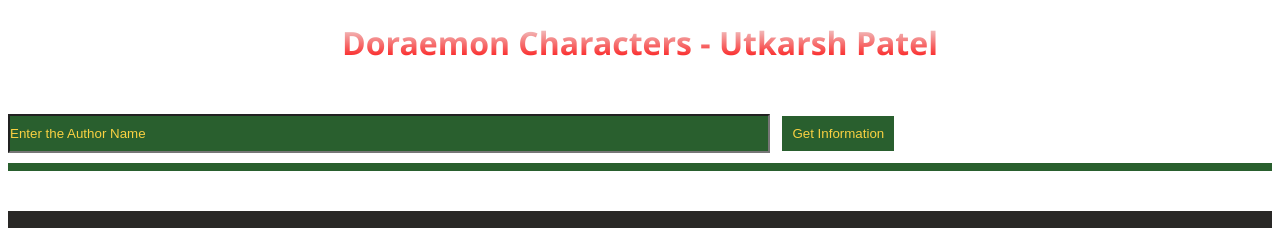
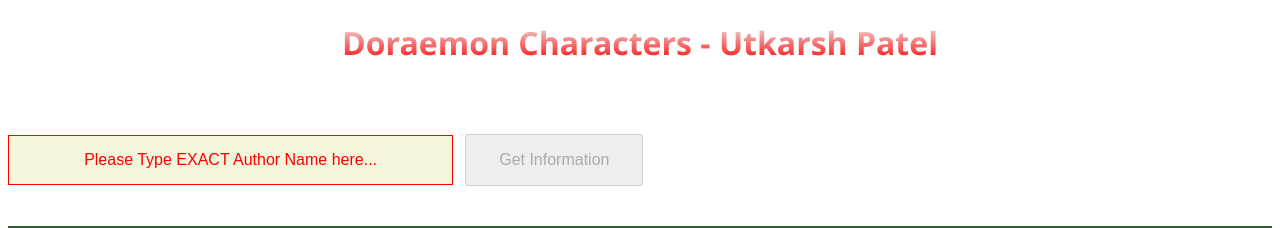
Before and after one commit to UtkarshPatel9934/Utkarsh_Patel_WEB601Assignments, an Angular app in the folder U_Patel_DoraemonCharacter/: page / in a window 1280 px wide. Shown: the top 228 px of the page. Built offline with nearby package versions, Linux system fonts and the light colour scheme.

Commit message:
Added the completed code along with Bonus Part

```diff
--- a/U_Patel_DoraemonCharacter/src/app/app.module.ts
+++ b/U_Patel_DoraemonCharacter/src/app/app.module.ts
@@ -6,13 +6,15 @@
 import { ContentListComponent } from './content-list/content-list.component';
 import { ContentCardComponent } from './content-card/content-card.component';
 import { FilterPipePipe } from './pipes/filter-pipe.pipe';
+import { ApplyBorderPipePipe } from './pipes/apply-border-pipe.pipe';
 
 @NgModule({
   declarations: [
     AppComponent,
     ContentListComponent,
     ContentCardComponent,
-    FilterPipePipe
+    FilterPipePipe,
+    ApplyBorderPipePipe
   ],
   imports: [
     BrowserModule,
--- a/U_Patel_DoraemonCharacter/src/app/content-list/content-list.component.html
+++ b/U_Patel_DoraemonCharacter/src/app/content-list/content-list.component.html
@@ -5,14 +5,21 @@
 		<!-- [class.even]="even" [class.odd]="odd" [charactersContent]="item"></app-content-card> -->
 <!-- </div> -->
 
-<div>
-	<!-- <label for="text" ></label> &nbsp; -->
-	<input id="inputBox" #getUserInput placeholder="Enter the Author Name" #getInputFromUser id="text" type="text" value="{{displayValue}}"> &nbsp;
-	<button class="getUserInputBtn" type="button" (click)="getValue(getUserInput.value)">{{displayValue ? displayValue : 'Get Information'}}</button>
+
+<div id="shortNote">
+	{{disabledMsg}}
 </div>
 
+<div>
+	<input id="inputBox" #getUserInput placeholder="Please Type EXACT Author Name here..." #getInputFromUser id="text" type="text" value="{{displayValue}}" (keyup)="unBlockBtn()"> &nbsp;
+	<button disabled="disabled" class="getUserInputBtn" type="button" (click)="getValue(getUserInput.value); getDisabledMessage(); foundMsg();provideInputValueToPipe(getUserInput.value)">{{displayValue ? displayValue : 'Get Information'}}</button>
+</div>
 
-
+<div>
+		<h2>{{foundContentMsg}}</h2>
+		<!-- <h1>Below is Content with same Author, which you are looking for:</h1> -->
+		<app-content-card class="applyThickBorder" *ngFor="let item of doraemonCharacters | applyBorderPipe:valueToPipe;" [charactersContent]="item"></app-content-card>
+</div>
 <hr>
 <h1>Filterd Content Type: "Men"</h1>
 <div>
--- a/U_Patel_DoraemonCharacter/src/app/content-list/content-list.component.scss
+++ b/U_Patel_DoraemonCharacter/src/app/content-list/content-list.component.scss
@@ -1,3 +1,12 @@
+
+
+:host{
+	#shortNote{
+		padding: 10px;
+		font-family: 'Segoe UI', Tahoma, Geneva, Verdana, sans-serif;
+		color: red;
+		font-size: 25px;
+	}
 	h1{
 		margin-top: 40px;
 		text-align: center;
@@ -8,14 +17,21 @@
 		background-color: #292826;
 		padding: 10px 0;
 	}
+	h2{
+		margin-top: 40px;
+		text-align: center;
+		font-size: 30px;
+		font-family: 'Segoe UI', Tahoma, Geneva, Verdana, sans-serif;
+		color: #F9D142;
+		letter-spacing: 10px;
+		background-color: #292826;
+		// padding: 10px 0;
+	}
 
 	hr{
 		margin: 10px 0;
 		border: 4px solid #295F2E;
 	}
-
-
-:host{
 	.menCards{
 		color: #0063B2;
 		background-color: #9CC3D5;
@@ -28,22 +44,31 @@
 		color: #2BAE66;
 		background-color: #FCF6F5;
 	}
-}
 
 	input{
-	width: 60%;
-	margin: 0 auto;
-	background-color: #295F2E;
-	color: #F9D142;
-	padding: 10px 0;
+		background-color: beige;
+		border: 1px solid red;
+		width: 30%;
+		padding: 15px 32px;
+		text-align: center;
+		text-decoration: none;
+		display: inline-block;
+		font-size: 16px;
 	}
 	input::placeholder{
-	color: #F9D142;
+		color: #ff0000;
 	}
 
 	.getUserInputBtn{
-	color: #F9D142;
-	background-color: #295F2E;
-	padding: 10px;
-	border: 0;
+		padding: 15px 32px;
+		text-align: center;
+		text-decoration: none;
+		display: inline-block;
+		font-size: 16px;
 	}
+
+
+	.applyThickBorder{
+		border: 15px solid rgb(17, 255, 0);
+	}
+}
--- a/U_Patel_DoraemonCharacter/src/app/content-list/content-list.component.ts
+++ b/U_Patel_DoraemonCharacter/src/app/content-list/content-list.component.ts
@@ -80,27 +80,62 @@
   }
 
 
-
   displayValue = '';
   getValue(input:string)
   {
     let inputBox = (<HTMLInputElement>document.querySelector('input'));
+    let buttonSelector = (<HTMLButtonElement>document.querySelector('button'));
     this.doraemonCharacters.forEach(e => {
       if(e.author === input)
       {
-        this.displayValue = `Content item exists with the Author ${input}`
+        this.displayValue = `Content item exists with the Author Name: "${input}"`
         inputBox.style.color = "blue";
-        return  this.displayValue;
-
+        buttonSelector.style.color = "blue";
+        buttonSelector.disabled = true;
+        return this.displayValue;
       }
       else
       {
-        this.displayValue = `Content item doesn't exists with the Author ${input}`;
+        this.displayValue = `Content item doesn't exists with the Author Name: "${input}"`
         inputBox.style.color = "gray";
-        return  this.displayValue;
+        inputBox.style.color = "gray";
+        buttonSelector.disabled = true;
+        return this.displayValue;
       }
     })
   }
+
+  disabledMsg = ""
+  getDisabledMessage()
+        {
+          this.disabledMsg = `Note: Try to reload a page after clicking the Button one time!
+          it's automatically Disabled on just 1st Click!`
+          return this.disabledMsg;
+        };
+
+  unBlockBtn()
+        {
+          let buttonSelector = (<HTMLButtonElement>document.querySelector('button'));
+          buttonSelector.disabled = false;
+        }
+
+
+        valueToPipe = '';
+  provideInputValueToPipe(input:string):string
+  {
+    this.valueToPipe = input
+      return this.valueToPipe;
+  }
+
+
+  foundContentMsg = ""
+  foundMsg()
+  {
+    this.foundContentMsg = `Below is Content with same Author, which you are looking for:`
+    return this.foundContentMsg;
+  }
+
+
 
   ngOnInit(): void {
 
--- /dev/null
+++ b/U_Patel_DoraemonCharacter/src/app/pipes/apply-border-pipe.pipe.ts
@@ -0,0 +1,14 @@
+import { Pipe, PipeTransform } from '@angular/core';
+import { Content } from '../models/content';
+@Pipe({
+  name: 'applyBorderPipe'
+})
+export class ApplyBorderPipePipe implements PipeTransform {
+
+  transform(charactersContent:Content[],inputValue?: string): Content[] {
+    return charactersContent.filter(doraemonCharacters => {
+      return doraemonCharacters.author === inputValue;
+  });
+}
+
+}
```
Also changed, not shown: 1 other file (tests, documents, lock files or other folders). Lines whose indentation alone changed are shown as unchanged.
